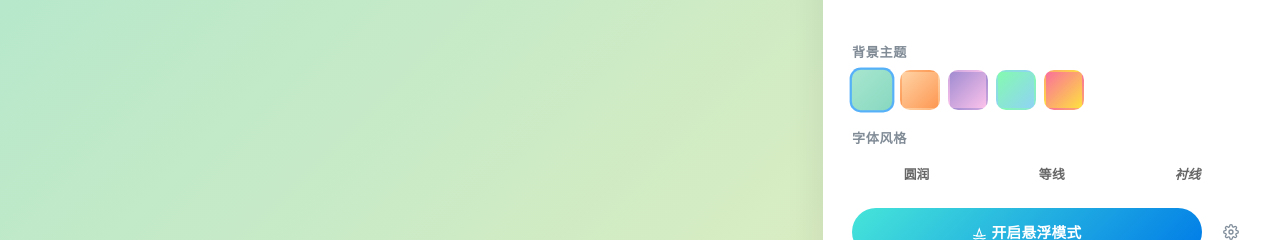
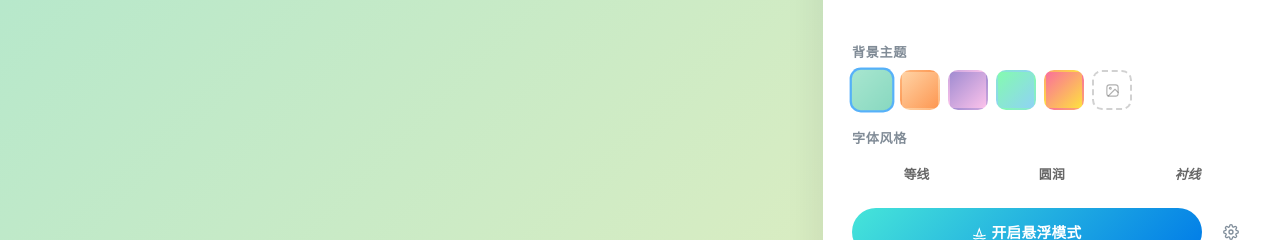
Before and after one commit to ZIQI-a/TimeFloating, a Vue app: page / in a window 1280 px wide. Shown: the part 465-705 px from the top of the page. Built offline with nearby package versions, Linux system fonts and the light colour scheme.

Commit message:
feat: 添加自适应窗口宽度和自定义背景图片功能

```diff
--- a/package.json
+++ b/package.json
@@ -1,7 +1,7 @@
 {
   "name": "floating-clock",
   "private": true,
-  "version": "0.0.0",
+  "version": "0.1.0",
   "main": "electron/main.js",
   "scripts": {
     "dev": "vite",
--- a/src/views/FloatingWindow.vue
+++ b/src/views/FloatingWindow.vue
@@ -5,7 +5,7 @@
     @mouseenter="onRootMouseMove"
     @mouseleave="scheduleHideControls"
   >
-    <div class="capsule" @mousedown="onDragStart">
+    <div class="capsule" ref="capsule" @mousedown="onDragStart">
       <!-- 顶部拖拽指示条 -->
       <div class="drag-bar"></div>
 
@@ -285,6 +285,7 @@ export default {
     this.startRaf();
     this.subscribeToTicks();
     this.subscribeToStateUpdates();
+    this.$nextTick(() => this.fitWindow());
   },
 
   beforeUnmount() {
@@ -297,7 +298,38 @@ export default {
     }
   },
 
+  watch: {
+    // 字体、毫秒开关、模式变化时重新适配窗口宽度
+    "settings.font"() {
+      this.$nextTick(() => this.fitWindow());
+    },
+    "settings.showMs"() {
+      this.$nextTick(() => this.fitWindow());
+    },
+    "settings.clockShowMs"() {
+      this.$nextTick(() => this.fitWindow());
+    },
+    "settings.countdownShowMs"() {
+      this.$nextTick(() => this.fitWindow());
+    },
+    mode() {
+      this.$nextTick(() => this.fitWindow());
+    },
+  },
+
   methods: {
+    // ── 窗口自适应内容宽度 ────────────────────────
+    // capsule 无固定宽度，由内容撑开；测量后同步 Electron 窗口尺寸
+    fitWindow() {
+      const el = this.$refs.capsule;
+      if (!el || !window.electronAPI) return;
+      // scrollWidth 能反映实际内容宽度（不受 overflow:hidden 裁剪影响）
+      const w = Math.max(220, el.scrollWidth);
+      const h = el.offsetHeight;
+      // 窗口 = 胶囊尺寸 + 四周留出 20px 透明边距（供阴影和视觉呼吸）
+      window.electronAPI.resizeFloating(w + 20, h + 20);
+    },
+
     // ── 初始化 ────────────────────────────────────
     async loadInitialState() {
       if (!window.electronAPI) return;
@@ -710,7 +742,7 @@ export default {
   align-items: center;
   justify-content: center;
 
-  width: 280px;
+  min-width: 220px;
   height: 120px;
 
   /* 玻璃拟态 */
--- a/src/views/MainPanel.vue
+++ b/src/views/MainPanel.vue
@@ -2,6 +2,13 @@
   <div class="main-panel">
     <!-- 左侧展示区：随 Tab 联动 -->
     <div class="left-panel" :style="leftPanelStyle">
+      <!-- 自定义图片液态毛玻璃蒙版 -->
+      <transition name="overlay-fade">
+        <div
+          v-if="settings.background === 'custom' && settings.customBgImage"
+          class="left-bg-overlay"
+        ></div>
+      </transition>
       <!-- 时钟模式 -->
       <transition name="left-fade" mode="out-in">
         <div v-if="activeTab === 'clock'" key="clock" class="left-content">
@@ -289,6 +296,47 @@
               :style="{ background: bg.preview }"
               @click="settings.background = bg.value"
             ></div>
+            <!-- 自定义图片上传按钮 -->
+            <div
+              class="bg-option bg-option--upload"
+              :class="{ active: settings.background === 'custom' }"
+              :style="
+                settings.customBgImage
+                  ? {
+                      backgroundImage: `url(${settings.customBgImage})`,
+                      backgroundSize: 'cover',
+                      backgroundPosition: 'center',
+                    }
+                  : {}
+              "
+              @click="selectCustomBg"
+              title="自定义图片背景"
+            >
+              <svg
+                v-if="
+                  !(settings.background === 'custom' && settings.customBgImage)
+                "
+                class="upload-icon"
+                viewBox="0 0 24 24"
+                fill="none"
+                stroke="currentColor"
+                stroke-width="1.8"
+                stroke-linecap="round"
+                stroke-linejoin="round"
+              >
+                <rect x="3" y="3" width="18" height="18" rx="4" />
+                <circle cx="8.5" cy="8.5" r="1.5" />
+                <polyline points="21 15 16 10 5 21" />
+              </svg>
+            </div>
+            <!-- 隐藏文件选择器 -->
+            <input
+              ref="bgImageInput"
+              type="file"
+              accept="image/*"
+              style="display: none"
+              @change="onBgImageChange"
+            />
           </div>
         </div>
 
@@ -451,10 +499,11 @@ export default {
         alwaysOnTop: true,
         showDate: true,
         hour24: true,
-        showMs: true,
+        showMs: false,
         clockShowMs: false,
         countdownShowMs: false,
         floatingOpacity: 1,
+        customBgImage: null,
         // 秒表内部精确起始时间戳（不存入持久化，仅运行时用）
       },
 
@@ -465,8 +514,8 @@ export default {
       ],
 
       fontOptions: [
-        { name: "圆润", value: "Rounded" },
-        { name: "等线", value: "Mono" },
+        { name: "等线", value: "Rounded" },
+        { name: "圆润", value: "Mono" },
         { name: "衬线", value: "Serif" },
       ],
 
@@ -495,9 +544,50 @@ export default {
     };
   },
 
+  watch: {
+    // settings 中用户可手动切换的字段变化时自动持久化
+    "settings.showMs"() {
+      this.saveSettings();
+    },
+    "settings.clockShowMs"() {
+      this.saveSettings();
+    },
+    "settings.countdownShowMs"() {
+      this.saveSettings();
+    },
+    "settings.showDate"() {
+      this.saveSettings();
+    },
+    "settings.hour24"() {
+      this.saveSettings();
+    },
+    "settings.font"() {
+      this.saveSettings();
+    },
+    "settings.background"() {
+      this.saveSettings();
+    },
+    "settings.floatingOpacity"() {
+      this.saveSettings();
+    },
+    "settings.customBgImage"() {
+      this.saveSettings();
+    },
+  },
+
   computed: {
     // 左侧面板背景随主题变化
     leftPanelStyle() {
+      if (
+        this.settings.background === "custom" &&
+        this.settings.customBgImage
+      ) {
+        return {
+          backgroundImage: `url(${this.settings.customBgImage})`,
+          backgroundSize: "cover",
+          backgroundPosition: "center",
+        };
+      }
       const map = {
         "gradient-1": "linear-gradient(135deg, #a8e6cf, #dcedc1)",
         "gradient-2": "linear-gradient(135deg, #ffd3a5, #ffe5c8)",
@@ -895,6 +985,24 @@ export default {
         window.electronAPI.setAlwaysOnTop(!!this.settings.alwaysOnTop);
     },
 
+    // 自定义背景图片
+    selectCustomBg() {
+      this.$refs.bgImageInput.click();
+    },
+
+    onBgImageChange(e) {
+      const file = e.target.files && e.target.files[0];
+      if (!file) return;
+      const reader = new FileReader();
+      reader.onload = (ev) => {
+        this.settings.customBgImage = ev.target.result;
+        this.settings.background = "custom";
+      };
+      reader.readAsDataURL(file);
+      // 重置 input 以支持重复选择同一文件
+      e.target.value = "";
+    },
+
     // 不透明度滑条变更
     onOpacityChange(e) {
       const val = Number(e.target.value) / 100;
@@ -959,12 +1067,33 @@ export default {
   overflow: hidden;
 }
 
+/* 自定义图片液态毛玻璃蒙版 */
+.left-bg-overlay {
+  position: absolute;
+  inset: 0;
+  background: rgba(255, 255, 255, 0.3);
+  backdrop-filter: blur(18px) saturate(180%);
+  -webkit-backdrop-filter: blur(18px) saturate(180%);
+  z-index: 0;
+}
+
+.overlay-fade-enter-active,
+.overlay-fade-leave-active {
+  transition: opacity 0.5s ease;
+}
+.overlay-fade-enter-from,
+.overlay-fade-leave-to {
+  opacity: 0;
+}
+
 .left-content {
   text-align: center;
   display: flex;
   flex-direction: column;
   align-items: center;
   gap: 1rem;
+  position: relative;
+  z-index: 1;
 }
 
 .left-time {
@@ -1520,6 +1649,38 @@ export default {
   transform: scale(1.06);
 }
 
+/* 自定义图片上传按钮 */
+.bg-option--upload {
+  display: flex;
+  align-items: center;
+  justify-content: center;
+  background: rgba(255, 255, 255, 0.35);
+  border: 2px dashed rgba(0, 0, 0, 0.18);
+  color: rgba(80, 80, 80, 0.45);
+  overflow: hidden;
+  transition:
+    transform 0.25s ease,
+    border-color 0.25s ease,
+    color 0.25s ease,
+    box-shadow 0.25s ease;
+}
+
+.bg-option--upload:hover:not(.active) {
+  transform: scale(1.06);
+  border-color: rgba(79, 172, 254, 0.55);
+  color: #4facfe;
+}
+
+.bg-option--upload.active {
+  border-style: solid;
+}
+
+.upload-icon {
+  width: 15px;
+  height: 15px;
+  pointer-events: none;
+}
+
 /* 字体按钮 */
 .font-options {
   display: flex;
```
Also changed, not shown: electron/main.js (+9 -6 lines), 1 other file (tests, documents, lock files or other folders).
